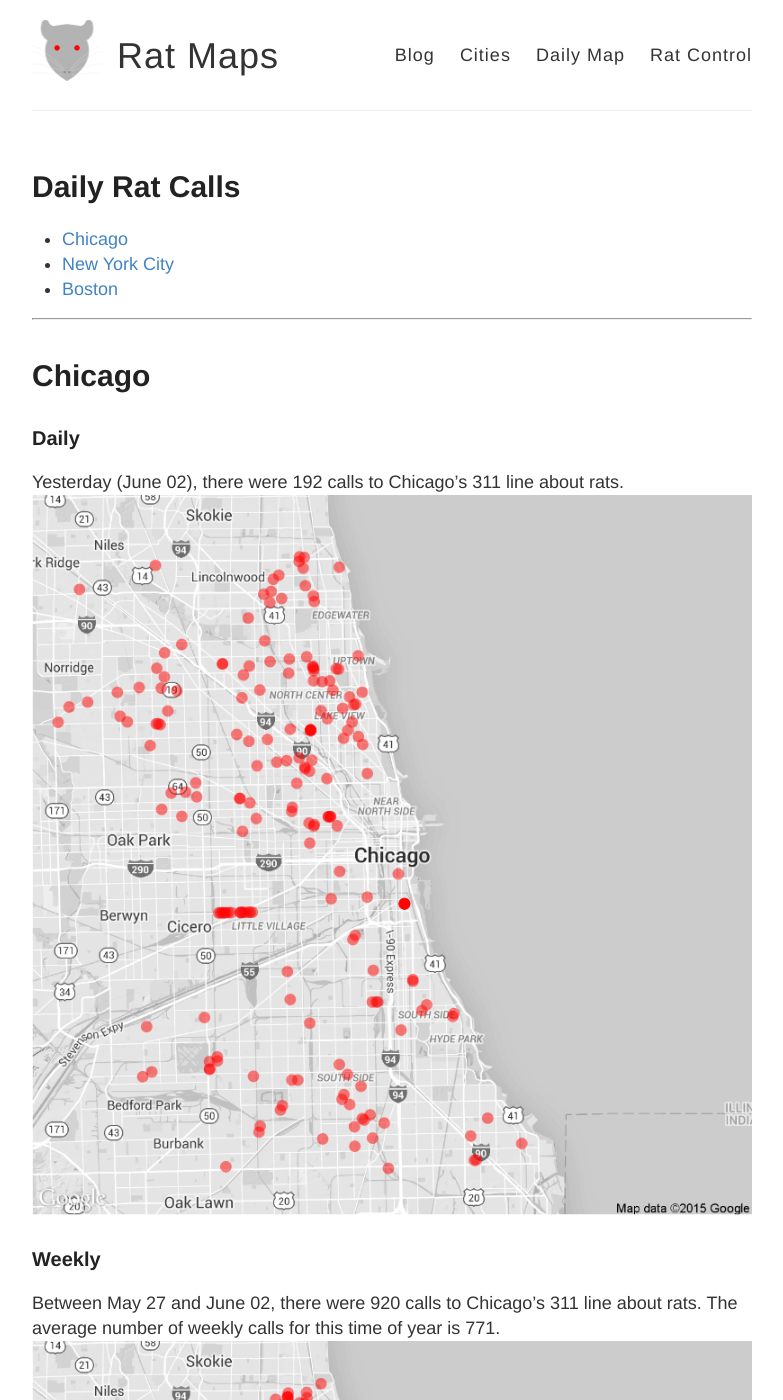
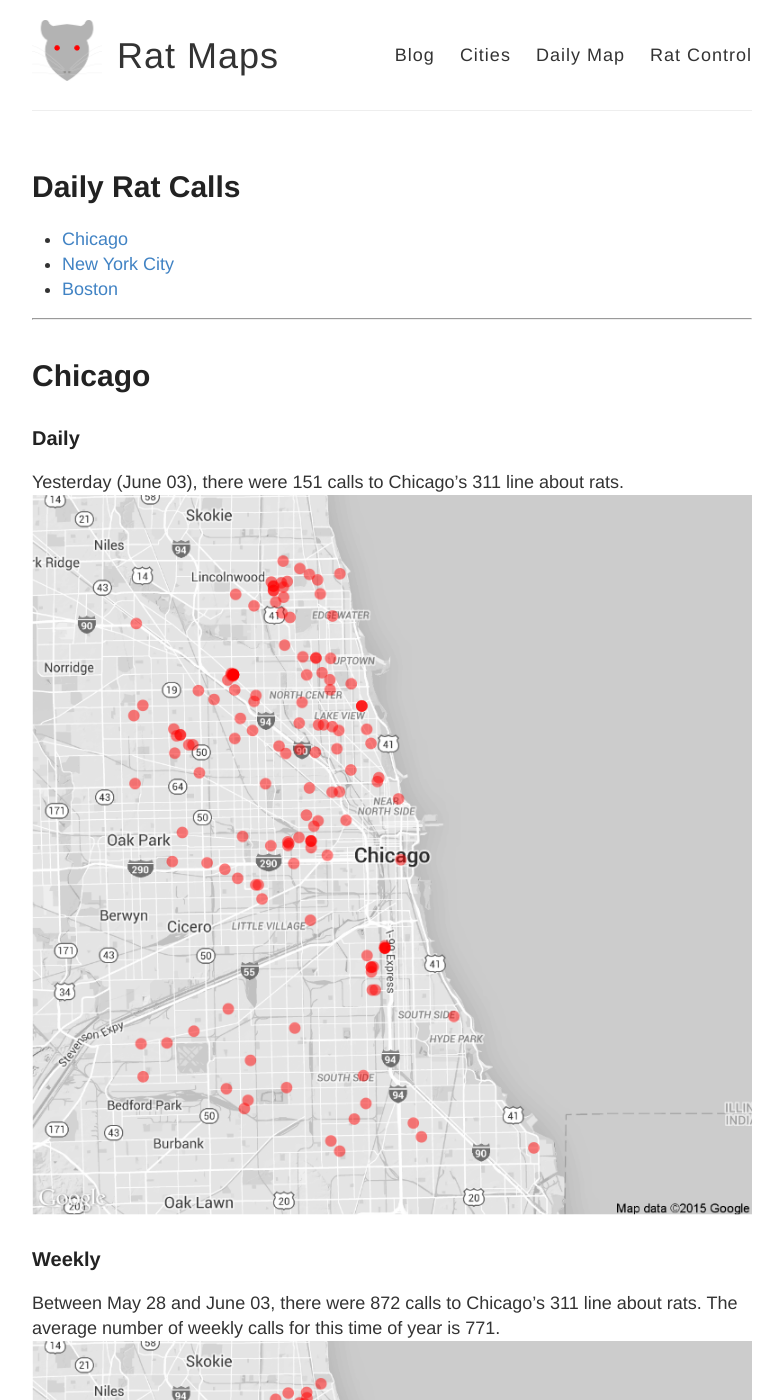
Before and after one commit to DanielHadley/ratmaps, a Jekyll site: the page built from daily.md, in a window 1280 px wide and 1400 px high. Shown: the whole window, without its empty margins (248-1031 px from the left). Built offline with Jekyll 4.4.1, drawn with Linux system fonts in a browser that asks for light colours; comment, search, counter and statistics services are not loaded; some of the changed text lies outside the part shown.

Commit message:
Daily Maps

```diff
--- a/daily.md
+++ b/daily.md
@@ -15,22 +15,22 @@ tags: Chicago NYC weekly daily rats
 
 ### Daily
 
-Yesterday (June 02), there were 192 calls to Chicago's 311 line about rats.
+Yesterday (June 03), there were 151 calls to Chicago's 311 line about rats.
 ![Chicago rat calls to 311 weekly map]({{ site.cityimages }}/daily/Chicago_Rat_Map_Daily.png)
 
 ### Weekly
-Between May 27 and June 02, there were 920 calls to Chicago's 311 line about rats. The average number of weekly calls for this time of year is 771.
+Between May 28 and June 03, there were 872 calls to Chicago's 311 line about rats. The average number of weekly calls for this time of year is 771.
 ![Chicago rat calls to 311 weekly map]({{ site.cityimages }}/daily/Chicago_Rat_Map_Weekly.png)
 ***
 # New York City <a id="nyc"><a>
 
 ### Daily
 
-Yesterday (June 02), there were 0 calls to New York City's 311 line about rats.
+Yesterday (June 03), there were 0 calls to New York City's 311 line about rats.
 ![NYC rat calls to 311 weekly map]({{ site.cityimages }}/daily/NYC_Rat_Map_Daily.png)
 
 ### Weekly
-Between May 27 and June 02, there were 0 calls to New York City's 311 line about rats. The average number of weekly calls for this time of year is 277.
+Between May 28 and June 03, there were 0 calls to New York City's 311 line about rats. The average number of weekly calls for this time of year is 277.
 ![NYC rat calls to 311 weekly map]({{ site.cityimages }}/daily/NYC_Rat_Map_Weekly.png)
 
 Each red dot represents one call about a rat seen in that location. The dots are transparent, so multiple calls from one location will be seen as a solid dot. The usual caveats apply: more calls do not necessarily mean that there are more rats in that location than other parts of the city. A cluster of dots could indicate that one resident is unusually vocal about rodents in his or her neighborhood. Also, more densely populated neighborhoods tend to make more calls to 311.
```
Also changed, not shown: images/pages/daily/Chicago_Rat_Map_Daily.png, images/pages/daily/Chicago_Rat_Map_Weekly.png, images/pages/daily/NYC_Rat_Map_Daily.png, images/pages/daily/NYC_Rat_Map_Weekly.png.
